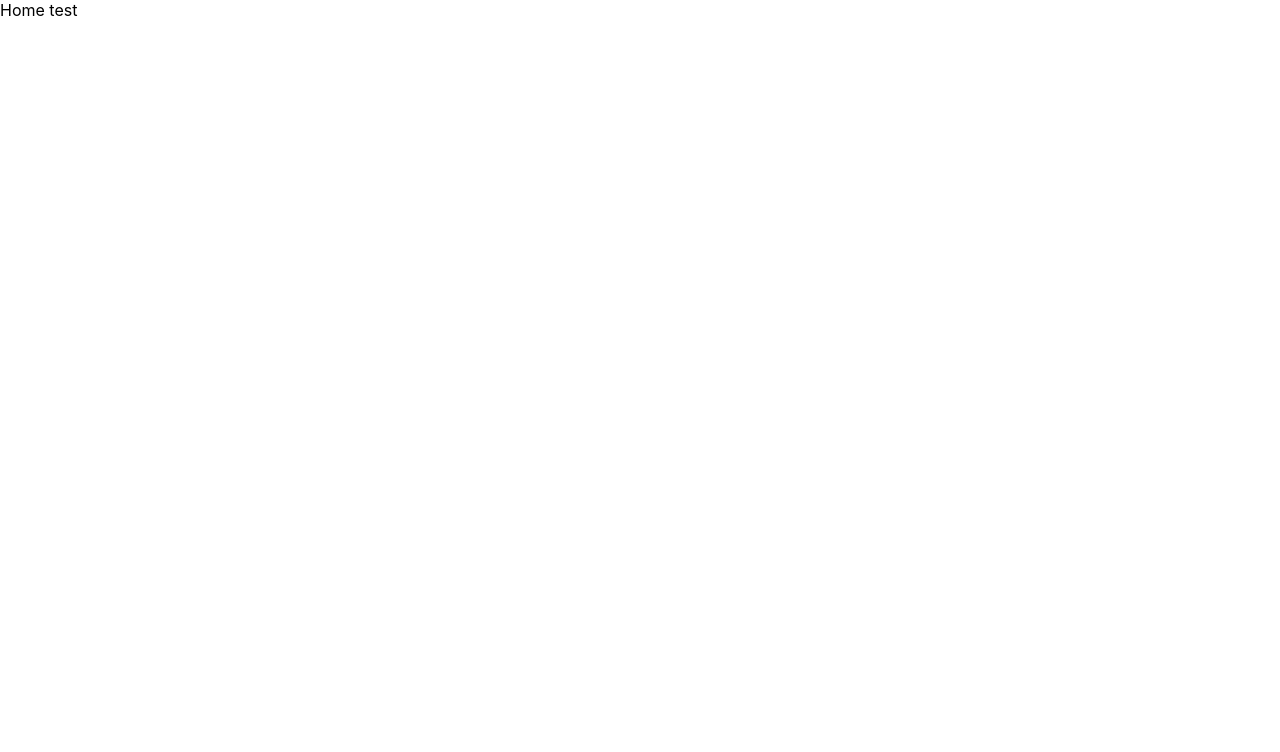
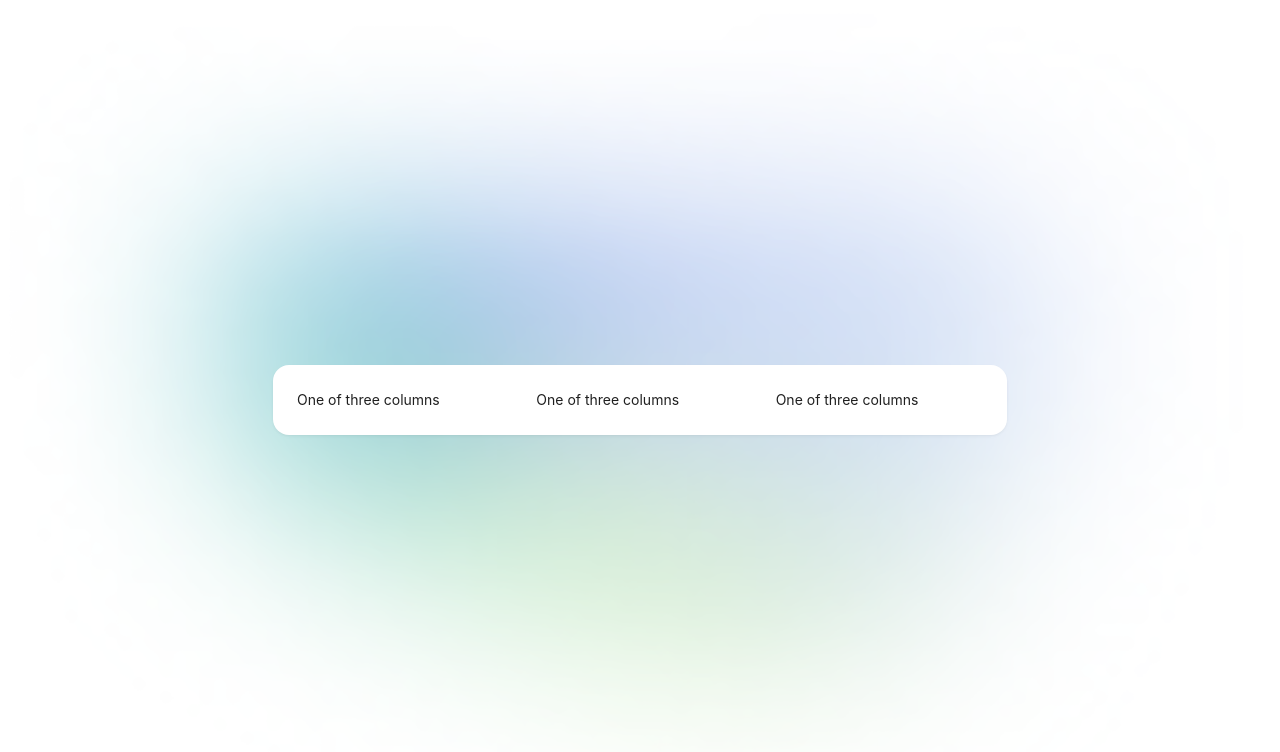
Before and after one commit to petkobyte/city-distance-calc, a React (Create React App) app: page / in a window 1280 px wide. Shown: the top 752 px of the page. Built offline with nearby package versions, Linux system fonts and the light colour scheme.

Commit message:
root layout implemented

```diff
--- a/package.json
+++ b/package.json
@@ -3,7 +3,6 @@
   "version": "0.1.0",
   "private": true,
   "dependencies": {
-
     "@testing-library/jest-dom": "^5.16.5",
     "@testing-library/react": "^13.4.0",
     "@testing-library/user-event": "^13.5.0",
@@ -11,6 +10,7 @@
     "@types/node": "^16.18.36",
     "@types/react": "^18.2.12",
     "@types/react-dom": "^18.2.5",
+    "antd": "^5.6.1",
     "react": "^18.2.0",
     "react-dom": "^18.2.0",
     "react-router-dom": "^6.12.1",
@@ -44,9 +44,9 @@
     ]
   },
   "devDependencies": {
+    "@babel/plugin-proposal-private-property-in-object": "^7.21.11",
     "@typescript-eslint/eslint-plugin": "^5.59.11",
     "@typescript-eslint/parser": "^5.59.11",
-    "@babel/plugin-proposal-private-property-in-object": "^7.21.11",
     "eslint": "^8.42.0",
     "eslint-config-prettier": "^8.8.0",
     "eslint-plugin-prettier": "^4.2.1",
--- a/src/App.css
+++ /dev/null
@@ -1,38 +0,0 @@
-.App {
-  text-align: center;
-}
-
-.App-logo {
-  height: 40vmin;
-  pointer-events: none;
-}
-
-@media (prefers-reduced-motion: no-preference) {
-  .App-logo {
-    animation: App-logo-spin infinite 20s linear;
-  }
-}
-
-.App-header {
-  background-color: #282c34;
-  min-height: 100vh;
-  display: flex;
-  flex-direction: column;
-  align-items: center;
-  justify-content: center;
-  font-size: calc(10px + 2vmin);
-  color: white;
-}
-
-.App-link {
-  color: #61dafb;
-}
-
-@keyframes App-logo-spin {
-  from {
-    transform: rotate(0deg);
-  }
-  to {
-    transform: rotate(360deg);
-  }
-}
--- a/src/App.tsx
+++ b/src/App.tsx
@@ -1,10 +1,15 @@
 import React from 'react';
-import './App.css';
 import { RouterProvider } from 'react-router-dom';
 import { router } from './routing/Router';
+import { ConfigProvider } from 'antd';
+import { mainTheme } from './styles/theme';
 
 function App() {
-  return <RouterProvider router={router} />;
+  return (
+    <ConfigProvider theme={mainTheme}>
+      <RouterProvider router={router} />
+    </ConfigProvider>
+  );
 }
 
 export default App;
--- a/src/index.css
+++ b/src/index.css
@@ -1,4 +1,11 @@
+html {
+  height: 100vh;
+}
+#root {
+  height: 100vh;
+}
 body {
+  height: 100vh;
   margin: 0;
   font-family: -apple-system, BlinkMacSystemFont, 'Segoe UI', 'Roboto', 'Oxygen',
     'Ubuntu', 'Cantarell', 'Fira Sans', 'Droid Sans', 'Helvetica Neue',
--- a/src/layouts/RootLayout.scss
+++ b/src/layouts/RootLayout.scss
@@ -1,3 +1,19 @@
+@use '../styles/colors.scss';
+
+
 .root-layout {
+  height: 100vh;
+  width: 100%;
+  background-image: url('../resources/images/BG.png');
+  background-repeat: no-repeat;
+  background-position: center;
+  background-size: cover;
+  background-color: colors.$white;
+  display: flex;
+  justify-content: center;
+  align-items: center;
 
+  .main-card {
+    width: 734px;
+  }
 }
--- a/src/layouts/RootLayout.tsx
+++ b/src/layouts/RootLayout.tsx
@@ -1,13 +1,16 @@
 import React from 'react';
 import { Outlet } from 'react-router-dom';
 import './RootLayout.scss';
+import Card from 'antd/es/card/Card';
 
 export const RootLayout = () => {
   return (
     <div className='root-layout'>
-      <main>
-        <Outlet />
-      </main>
+      <Card bordered={false} className='main-card'>
+        <main>
+          <Outlet />
+        </main>
+      </Card>
     </div>
   );
 };
--- a/src/pages/home/Home.tsx
+++ b/src/pages/home/Home.tsx
@@ -1,5 +1,21 @@
-import React from 'react';
+import React, { useMemo } from 'react';
+import Col from 'antd/lib/col';
+import Row from 'antd/lib/row';
+import { Grid } from 'antd';
+const { useBreakpoint } = Grid;
 
 export const Home = () => {
-  return <div>Home test</div>;
+  const screens = useBreakpoint();
+
+  const mobileScreen: boolean = useMemo(() => !!screens.xs, [screens]);
+
+  return (
+    <>
+      <Row gutter={[32, 32]}>
+        <Col span={mobileScreen ? 24 : 8}>One of three columns</Col>
+        <Col span={mobileScreen ? 24 : 8}>One of three columns</Col>
+        <Col span={mobileScreen ? 24 : 8}>One of three columns</Col>
+      </Row>
+    </>
+  );
 };
--- a/src/routing/Router.tsx
+++ b/src/routing/Router.tsx
@@ -8,9 +8,10 @@ import { createBrowserRouter, createRoutesFromElements, Route } from 'react-rout
 
 export const router = createBrowserRouter(
   createRoutesFromElements(
-    <Route path='/' element={<RootLayout />} errorElement={<NotFound />}>
+    <Route path='/' element={<RootLayout />}>
       <Route index element={<Home />} />
       <Route path='result' element={<SearchResult />} />
+      <Route path='*' element={<NotFound />} />
     </Route>,
   ),
 );
--- /dev/null
+++ b/src/styles/colors.scss
@@ -0,0 +1,8 @@
+/*
+* Color palette
+*/
+
+$black: #000000;
+$white: #FFFFFF;
+$purpleDark: #7786D2
+;
--- /dev/null
+++ b/src/styles/theme.ts
@@ -0,0 +1,8 @@
+import { ThemeConfig } from 'antd';
+
+export const mainTheme: ThemeConfig = {
+  token: {
+    colorPrimary: '#7786D2',
+    borderRadius: 16,
+  },
+};
```
Also changed, not shown: src/resources/images/BG.png (added), 1 other file (tests, documents, lock files or other folders).
